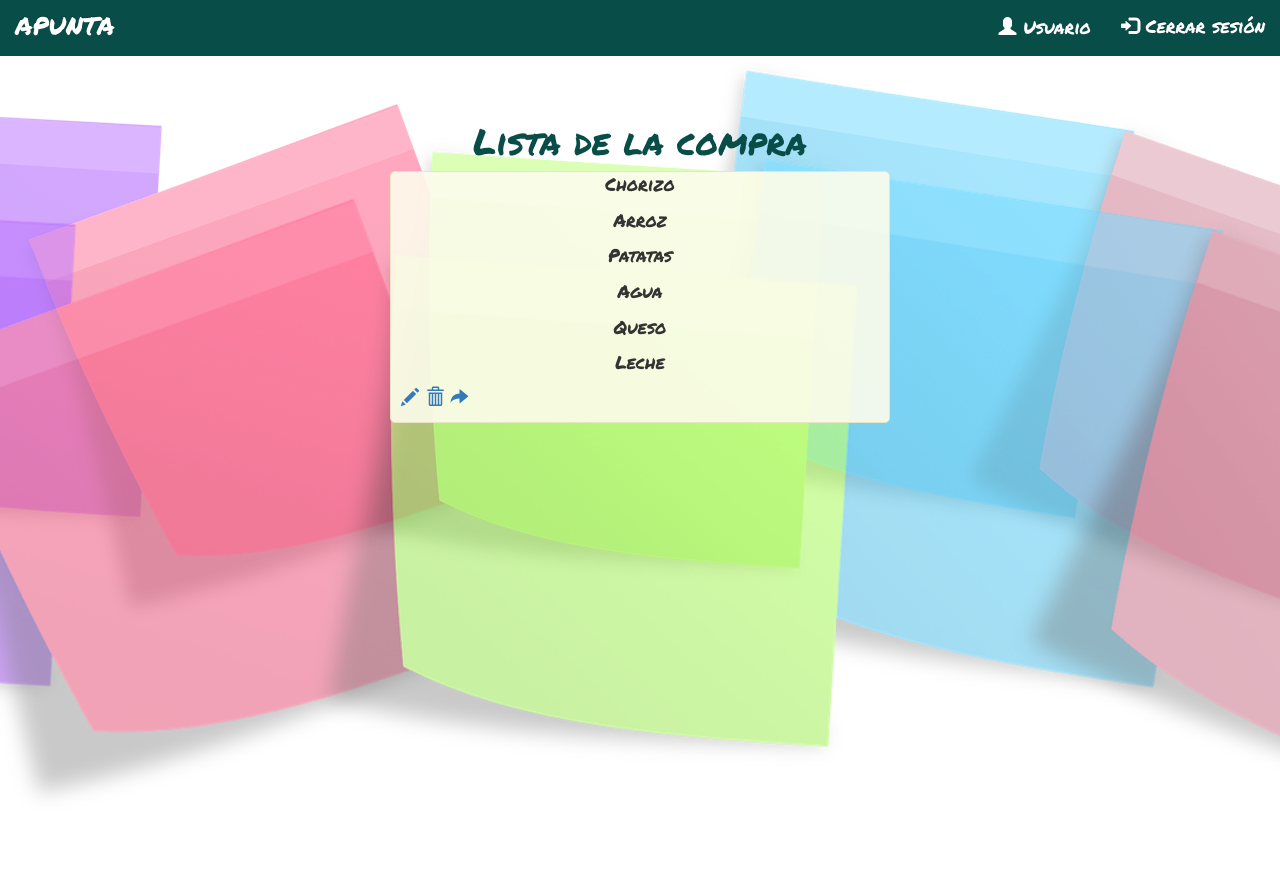
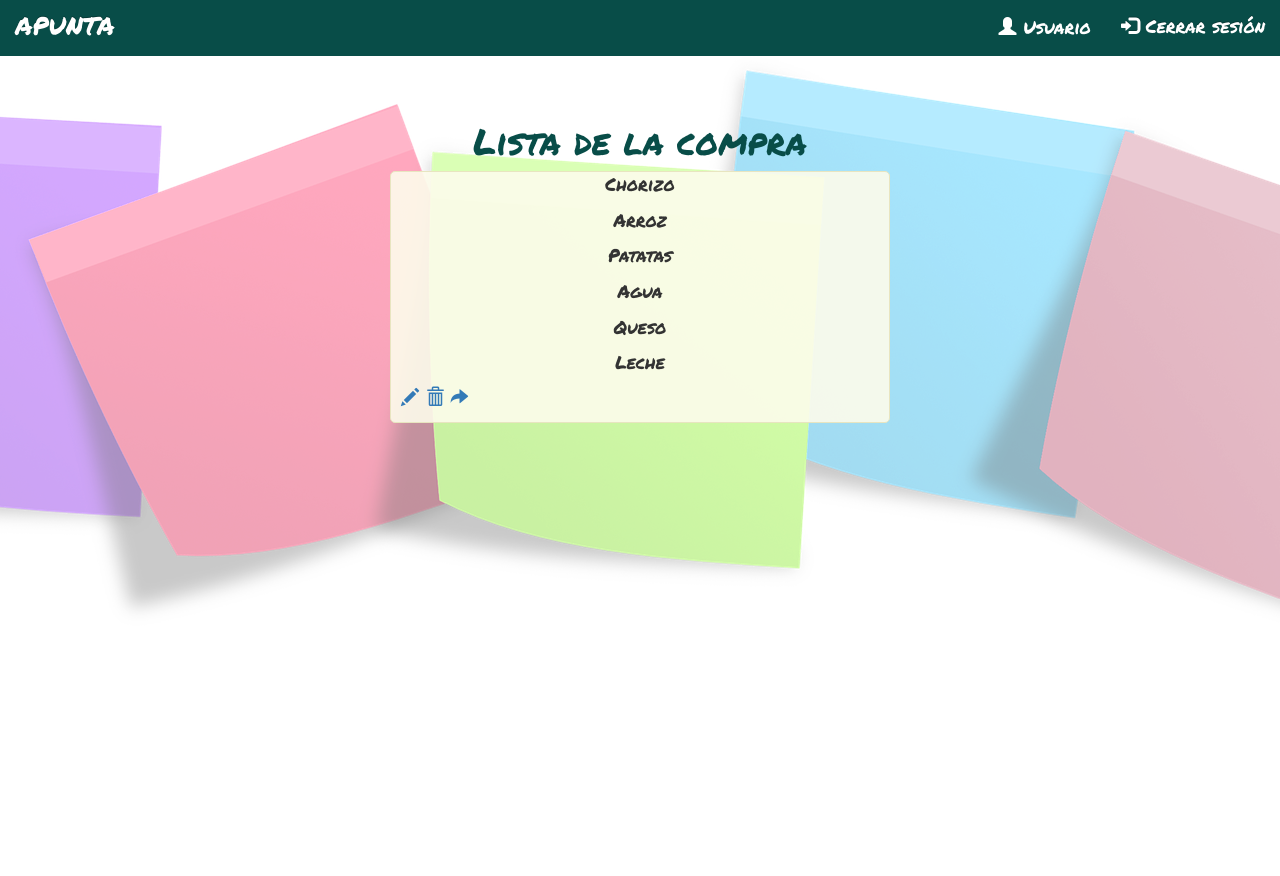
Before and after one commit to PsyanideX/TSW, a PHP site: page /ver_nota.html in a window 1280 px wide. After the commit the page ends 611 px from the top, so only its background shows below. Run offline with PHP 8.4, Linux system fonts and the light colour scheme.

Commit message:
fondos ok

```diff
--- a/nueva_nota.html
+++ b/nueva_nota.html
@@ -22,7 +22,7 @@
         </ul>
       </div>
     </nav>
-    <div id=fondo>
+    <div>
       <div class="col-xs-12" id="crear-nota">
         <h1 class="colorCabecera">Nueva nota</h1>
         <div>
--- a/style.css
+++ b/style.css
@@ -1,7 +1,7 @@
 /*PAGINA PRINCIPAL*/
 body {
   font-family: 'Permanent Marker';
-  overflow: hidden;
+  overflow: auto;
 }
 
 .navbar {
@@ -149,21 +149,12 @@ html, body{
   outline: 1px solid #7D7D7D;
   border-radius: 10px;
 }
-/******************************new note*****************************************/
+/******************************nueva nota*****************************************/
 
 #crear-nota {
   padding-left:50px;
   text-align: center;
   margin-top: 5%;
-}
-
-#fondo {
-  background-image: url("postit_transp.png");
-  background-size: cover;
-  background-position: top center;
-  background-repeat: no-repeat;
-  max-width: 100%;
-  height: 100%;
 }
 
 .colorCabecera
--- a/ver_nota.html
+++ b/ver_nota.html
@@ -22,7 +22,7 @@
         </ul>
       </div>
     </nav>
-    <div id=fondo>
+    <div>
       <div class="col-xs-12 center-block" id="contenedornotaext">
         <h1 class="colorCabecera">Lista de la compra</h1>
 
```
